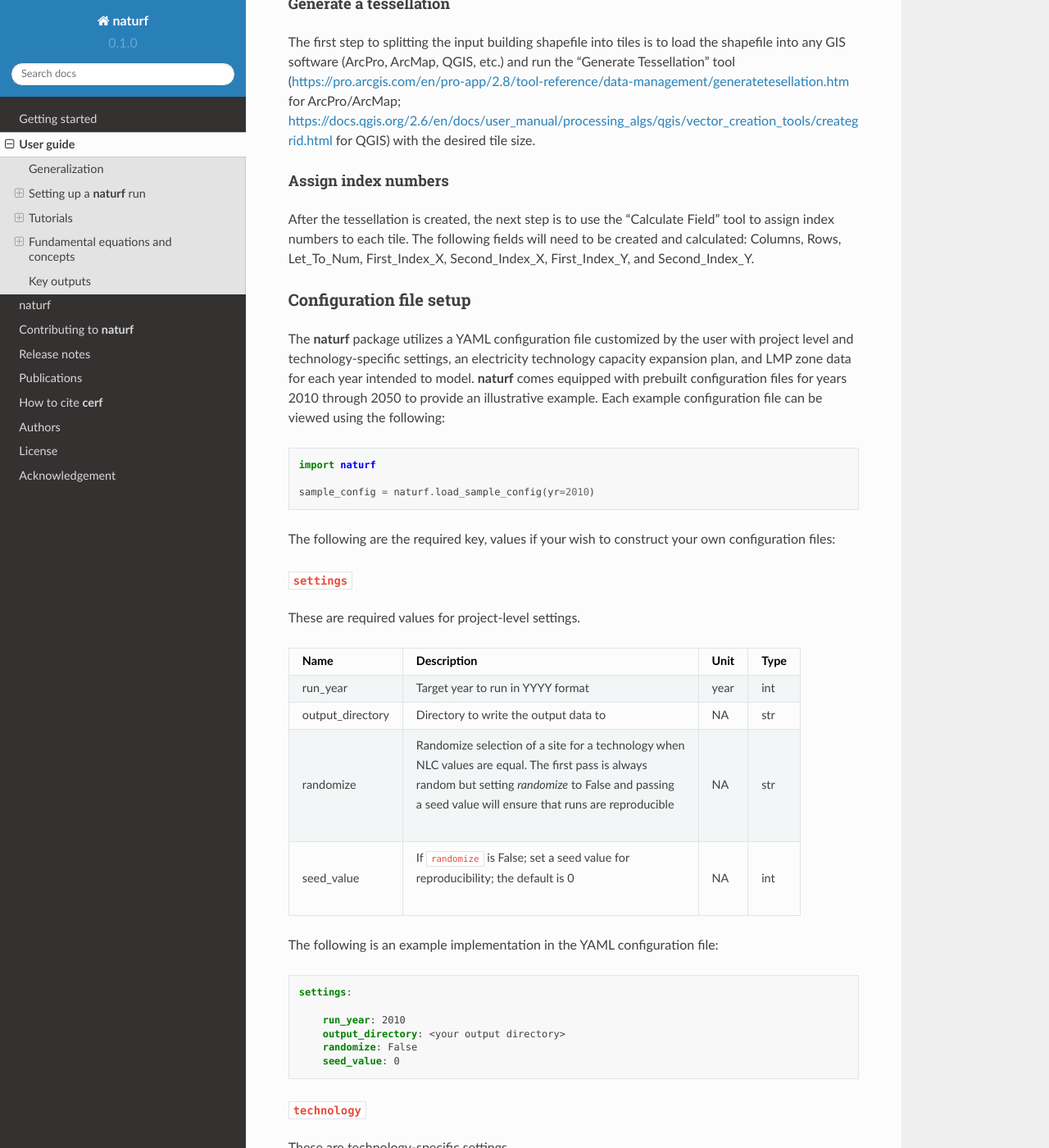
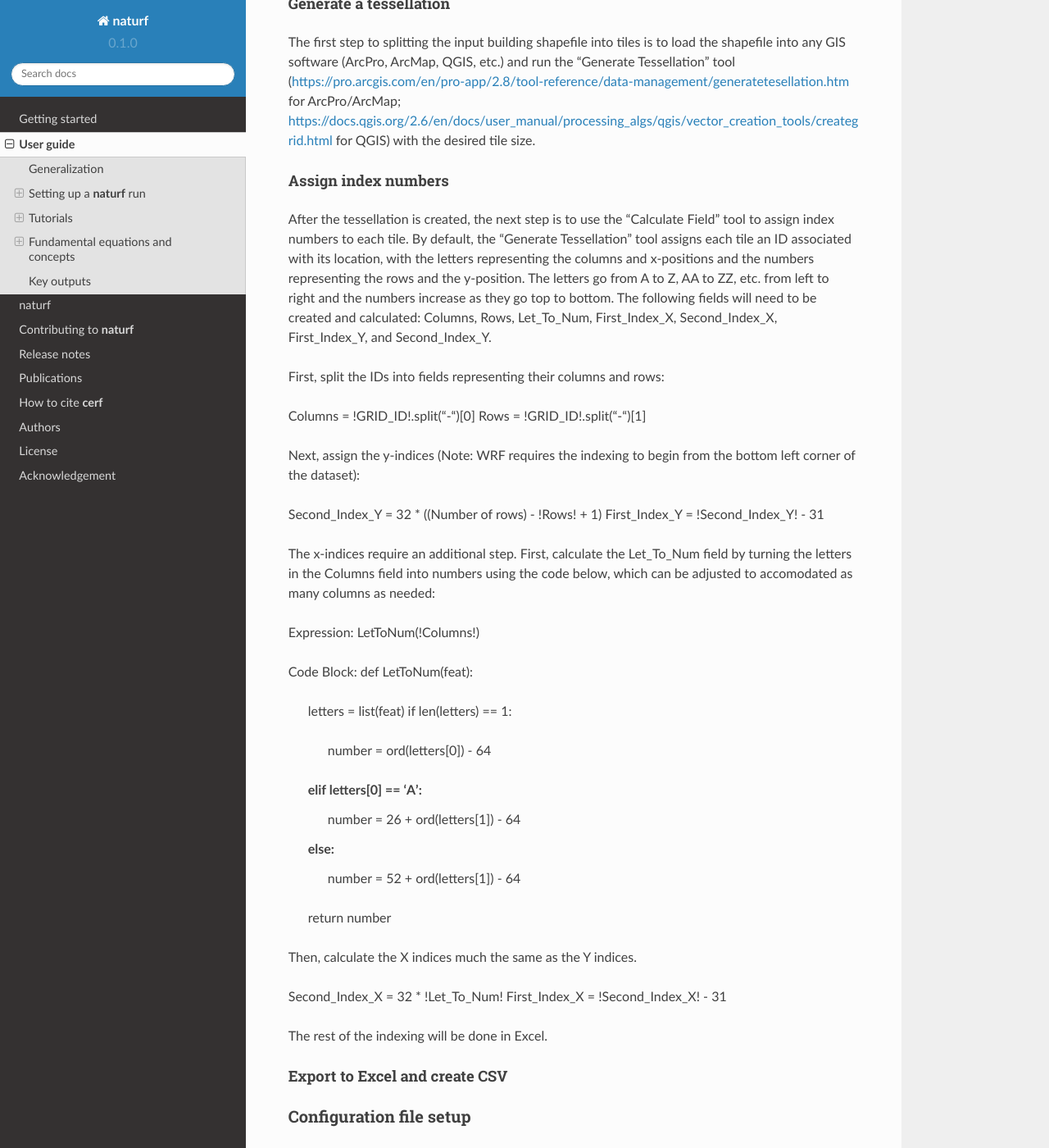
Before and after one commit to IMMM-SFA/naturf, a Sphinx documentation site: the page built from docs/source/user_guide.rst, in a window 1280 px wide and 1400 px high, scrolled down 762 px. Shown: the whole window at 82% size. Built offline with Sphinx 7.4.7 and the Read the Docs theme 2.0.0, drawn with Linux system fonts in a browser that asks for light colours; formulas are drawn with MathJax 3.

Commit message:
edited user_guide

```diff
--- a/docs/source/user_guide.rst
+++ b/docs/source/user_guide.rst
@@ -34,7 +34,43 @@
 Assign index numbers
 ^^^^^^^^^^^^^^^^^^^^
 
-After the tessellation is created, the next step is to use the "Calculate Field" tool to assign index numbers to each tile. The following fields will need to be created and calculated: Columns, Rows, Let_To_Num, First_Index_X, Second_Index_X, First_Index_Y, and Second_Index_Y.
+After the tessellation is created, the next step is to use the "Calculate Field" tool to assign index numbers to each tile. By default, the "Generate Tessellation" tool assigns each tile an ID associated with its location, with the letters representing the columns and x-positions and the numbers representing the rows and the y-position. The letters go from A to Z, AA to ZZ, etc. from left to right and the numbers increase as they go top to bottom. The following fields will need to be created and calculated: Columns, Rows, Let_To_Num, First_Index_X, Second_Index_X, First_Index_Y, and Second_Index_Y.
+
+First, split the IDs into fields representing their columns and rows:
+
+Columns = !GRID_ID!.split("-")[0]
+Rows = !GRID_ID!.split("-")[1]
+
+Next, assign the y-indices (Note: WRF requires the indexing to begin from the bottom left corner of the dataset):
+
+Second_Index_Y = 32 * ((Number of rows) - !Rows! + 1)
+First_Index_Y = !Second_Index_Y! - 31
+
+The x-indices require an additional step. First, calculate the Let_To_Num field by turning the letters in the Columns field into numbers using the code below, which can be adjusted to accomodated as many columns as needed:
+
+Expression:
+LetToNum(!Columns!)
+
+Code Block:
+def LetToNum(feat):
+    letters = list(feat)
+    if len(letters) == 1:
+        number = ord(letters[0]) - 64
+    elif letters[0] == 'A':
+        number = 26 + ord(letters[1]) - 64
+    else:
+        number = 52 + ord(letters[1]) - 64
+    return number
+
+Then, calculate the X indices much the same as the Y indices.
+
+Second_Index_X = 32 * !Let_To_Num!
+First_Index_X = !Second_Index_X! - 31
+
+The rest of the indexing will be done in Excel.
+
+Export to Excel and create CSV
+^^^^^^^^^^^^^^^^^^^^^^^^^^^^^^
 
 Configuration file setup
 ~~~~~~~~~~~~~~~~~~~~~~~~
```
